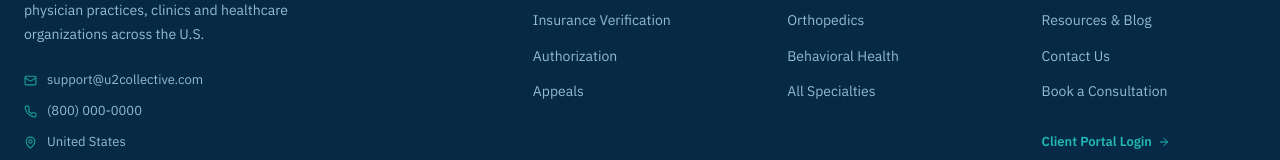
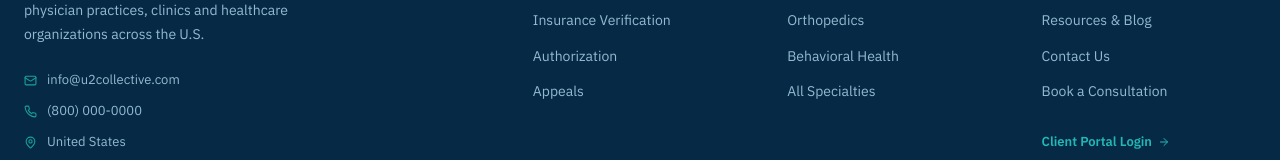
Before and after one commit to aliayyoub580-cmd/-U2-Collective, a React (Vite) app: page /login in a window 1280 px wide. Shown: the part 956-1116 px from the top of the page. Built offline with nearby package versions, Linux system fonts and the light colour scheme; no server answers.

Commit message:
Update email from support@u2collective.com to info@u2collective.com across whole site

```diff
--- a/src/components/public/Footer.tsx
+++ b/src/components/public/Footer.tsx
@@ -57,13 +57,17 @@ export default function Footer() {
             {/* Contact info */}
             <div className="flex flex-col gap-2.5 mb-6">
               {[
-                { icon: Mail, text: 'support@u2collective.com' },
-                { icon: Phone, text: '(800) 000-0000' },
+                { icon: Mail, text: 'info@u2collective.com', href: 'mailto:info@u2collective.com' },
+                { icon: Phone, text: '(800) 000-0000', href: 'tel:8000000000' },
                 { icon: MapPin, text: 'United States' },
-              ].map(({ icon: Icon, text }) => (
+              ].map(({ icon: Icon, text, href }) => (
                 <div key={text} className="flex items-center gap-2.5 text-[13px] text-[#93BAD0]">
                   <Icon size={13} className="text-[#1BA098] shrink-0" />
-                  {text}
+                  {href ? (
+                    <a href={href} className="hover:text-white transition-colors">{text}</a>
+                  ) : (
+                    <span>{text}</span>
+                  )}
                 </div>
               ))}
             </div>
--- a/src/pages/admin/SettingsPage.tsx
+++ b/src/pages/admin/SettingsPage.tsx
@@ -42,7 +42,7 @@ export default function SettingsPage() {
               <h2 className="text-[15px] font-bold text-[#0B3D62] mb-5">Company Profile</h2>
               <div className="grid grid-cols-1 sm:grid-cols-2 gap-4 mb-4">
                 <Input label="Company Name" defaultValue="U2 Collective" />
-                <Input label="Support Email" type="email" defaultValue="support@u2collective.com" />
+                <Input label="Support Email" type="email" defaultValue="info@u2collective.com" />
                 <Input label="Support Phone" defaultValue="(800) 000-0000" />
                 <Input label="Website" defaultValue="https://u2collective.com" />
               </div>
--- a/src/pages/public/ContactPage.tsx
+++ b/src/pages/public/ContactPage.tsx
@@ -97,7 +97,7 @@ export default function ContactPage() {
                 <h2 className="text-[1.25rem] font-bold text-[#0B3D62] mb-4">Contact Information</h2>
                 <div className="flex flex-col gap-4">
                   {[
-                    { icon: Mail, label: 'Email', value: 'support@u2collective.com' },
+                    { icon: Mail, label: 'Email', value: 'info@u2collective.com' },
                     { icon: Phone, label: 'Phone', value: '(800) 000-0000' },
                     { icon: MapPin, label: 'Location', value: 'United States' },
                     { icon: Clock, label: 'Business Hours', value: 'Mon–Fri, 8am–6pm ET' },
--- a/src/pages/public/PrivacyPolicyPage.tsx
+++ b/src/pages/public/PrivacyPolicyPage.tsx
@@ -30,7 +30,7 @@ export default function PrivacyPolicyPage() {
             { heading: 'Data Security', body: 'Our platform is designed to support HIPAA-aligned data handling. We implement access controls, encrypted transmission and audit logging. Software and process design alone do not constitute HIPAA compliance. This section is a placeholder.' },
             { heading: 'Cookies and Tracking', body: 'We may use cookies and analytics tools to understand how visitors use our website. This section is a placeholder.' },
             { heading: 'Your Rights', body: 'Depending on your location, you may have rights regarding your personal data. This section is a placeholder.' },
-            { heading: 'Contact', body: 'For privacy-related questions, contact us at support@u2collective.com. This section is a placeholder.' },
+            { heading: 'Contact', body: 'For privacy-related questions, contact us at info@u2collective.com. This section is a placeholder.' },
           ].map((s) => (
             <section key={s.heading} className="mb-8">
               <h2 className="text-[1.1rem] font-bold text-[#0B3D62] mb-3 pb-2 border-b border-[#DCE5EA]">{s.heading}</h2>
```
Also changed, not shown: 1 other file (tests, documents, lock files or other folders).
